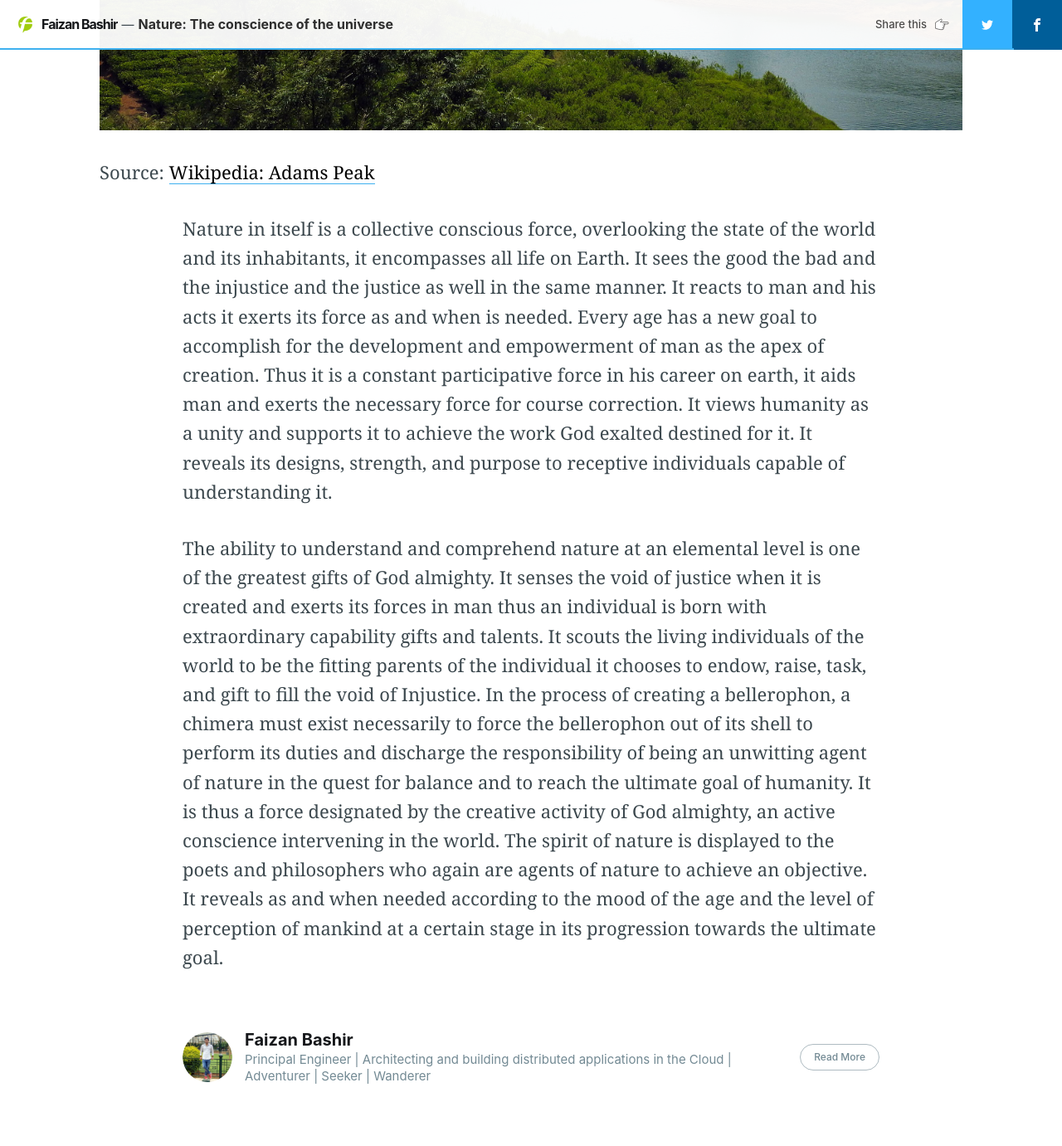
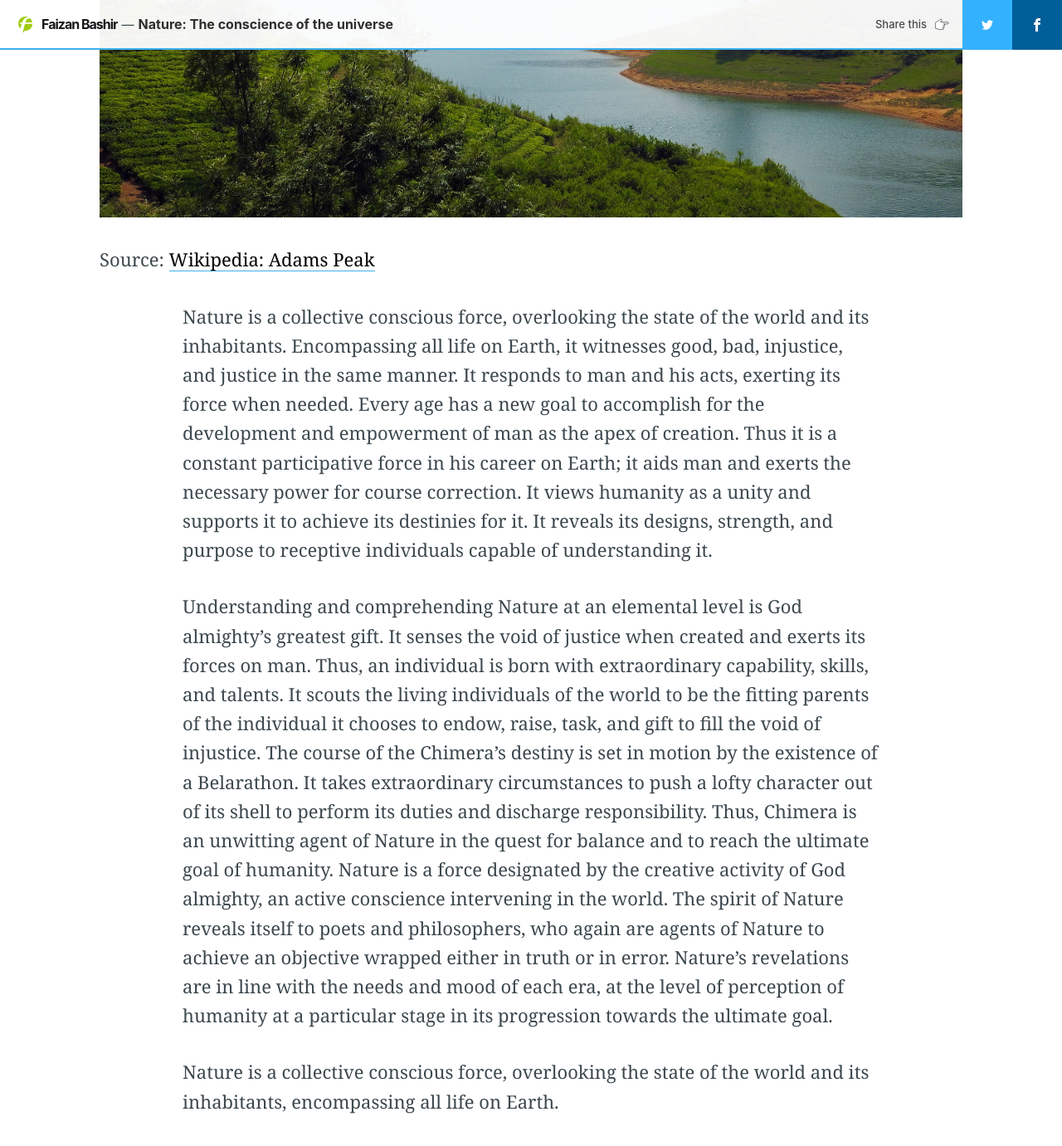
Before and after one commit to faizanbashir/faizanbashir.github.io, a Jekyll site: the page built from _posts/2019-01-24-nature-the-concience-of-the-universe.md, in a window 1280 px wide and 1400 px high, scrolled down 3735 px. Shown: the top 1381 px of the window at 83% size. Built offline with Jekyll 4.4.1, drawn with Linux system fonts in a browser that asks for light colours; nearby versions of some CDN libraries; comment, search, counter and statistics services are not loaded; some of the changed text lies outside the part shown.

Commit message:
Updated post content

```diff
--- a/_posts/2019-01-24-nature-the-concience-of-the-universe.md
+++ b/_posts/2019-01-24-nature-the-concience-of-the-universe.md
@@ -16,18 +16,20 @@
 
 ― Albert Einstein
 
-The universe is filled with wonders, maybe the greatest of its wonders lies in humanity. Humans, the sapient creatures bringing order and sense to the chaos on Earth their part of the universe in their opinion. Life is fascinating and beautiful beyond the seemingly random play of chemistry and biology with no creator in visible sight mankind postulated theories on end to explain the why, how, and what of our existence on this planet. I think humanity is the priceless fruit of a majestic tree in our universe, it may not be the only fruit but at least one we know.
+The universe is replete with wonders; maybe the greatest of its wonders lies in humanity. Life is fascinating and beautiful beyond the seemingly random play of chemistry and biology with no creator in visible sight. Humanity postulated theories to explain the why, how, and what of our existence on this planet. The search for meaning and order is a characteristic trait of humans. Humanity is the priceless fruit of a majestic tree in our universe. It may not be the only fruit, but at least the one we know.
 
 ![The Big Bang](assets/images/posts/bigbang.jpeg)
 Source: [Wikipedia: The Big Bang](https://en.wikipedia.org/wiki/Big_Bang)
 
-During the 13.8 billion years of our universe, if the CMB(Cosmic Microwave Background) is to be believed, our universe has progressed stage after stage from the big bang arising out of a single singularity to rapid expansion caused by quantum fluctuations to the formation of stars from dust and gases to the creation of elements in the core of stars and the tremendous heat produced from supernovae, billions of stars vanished to constitute the wondrous form we assume today. Everything on Earth in simple terms is the remnants of stars, supernovae, and maybe blackholes the seed for wonderful chemistry and thriving biology of our planet was created in the core of stars far greater than our sun, in the cataclysmic explosions of dying stars. To know that every atom of our physical being was at one point of time millions of degrees celsius hot and passed through stage after the stage for billions of years recurrently transmuting its essence.
+The CMB(Cosmic Microwave Background) dates the age of our universe at 13.8 billion years old since its inception in the Big Bang. The universe progressed from the Big Bang singularity to the rapid expansion caused by quantum fluctuations until the furnace of the first stars ignited with a blaze of piercing light, illuminating the dark universe. The ancient stars were born from dust and gases from the Big Bang expansion. The inferno within the core of the stars became the furnace for the fusion of lighter elements into heavier elements and finally in the tremendous heat produced from supernovae. The lifetimes of billions of stars vanished to constitute the wondrous form we assume today. Everything on Earth, in simple terms, is the remnants of stars, supernovae, and maybe blackholes. The seed for our planet's incredible chemistry and thriving biology originated in the core of stars far more significant than our sun, in the cataclysmic explosions of dying stars. Every atom of our being was millions of degrees celsius hot and passed stage after stage for billions of years, continually transmuting the constituent particles of our being.
 
-All of this is compelling enough for me to believe that a creator who is Eternal and Omnipotent must have planned created and executed all of this for some purpose far beyond our petty greed to consume and control the world. He created and fashioned all things to the extent of perfection within the context of the existence of each form, He is the all-knower yet capable enough to appoint overseers to guide everything in existence to the ultimate purpose of creation. There is an inexplicable unity in all things in the universe, Nature is the glue that binds the entire universe from the gravitational anomaly of the great attractor (Laniakea Supercluster) to the weak nuclear force.
+I feel compelled to believe that an Eternal and Omnipotent creator planned, created, and executed all this for some purpose far beyond our petty greed to consume and control the world. He fashioned everything to the extent of perfection within the context of the existence of each form. He is the all-knower yet capable enough to appoint overseers to guide everything in existence to the ultimate purpose of creation. As a result, there is an inexplicable unity in all things in the universe. Our existence spun in the web of space and time, messages resonating across the length of our universe in the form of gravitational waves. Nature is the glue that binds the entire universe from the gravitational anomaly of the great attractor (Laniakea Supercluster) to the weak nuclear force.
 
 ![Adams Peak](assets/images/posts/adams-peak.jpeg)
 Source: [Wikipedia: Adams Peak](https://en.wikipedia.org/wiki/Adam%27s_Peak)
 
-Nature in itself is a collective conscious force, overlooking the state of the world and its inhabitants, it encompasses all life on Earth. It sees the good the bad and the injustice and the justice as well in the same manner. It reacts to man and his acts it exerts its force as and when is needed. Every age has a new goal to accomplish for the development and empowerment of man as the apex of creation. Thus it is a constant participative force in his career on earth, it aids man and exerts the necessary force for course correction. It views humanity as a unity and supports it to achieve the work God exalted destined for it. It reveals its designs, strength, and purpose to receptive individuals capable of understanding it.
+Nature is a collective conscious force, overlooking the state of the world and its inhabitants. Encompassing all life on Earth, it witnesses good, bad, injustice, and justice in the same manner. It responds to man and his acts, exerting its force when needed. Every age has a new goal to accomplish for the development and empowerment of man as the apex of creation. Thus it is a constant participative force in his career on Earth; it aids man and exerts the necessary power for course correction. It views humanity as a unity and supports it to achieve its destinies for it. It reveals its designs, strength, and purpose to receptive individuals capable of understanding it.
 
-The ability to understand and comprehend nature at an elemental level is one of the greatest gifts of God almighty.  It senses the void of justice when it is created and exerts its forces in man thus an individual is born with extraordinary capability gifts and talents. It scouts the living individuals of the world to be the fitting parents of the individual it chooses to endow, raise, task, and gift to fill the void of Injustice. In the process of creating a bellerophon, a chimera must exist necessarily to force the bellerophon out of its shell to perform its duties and discharge the responsibility of being an unwitting agent of nature in the quest for balance and to reach the ultimate goal of humanity. It is thus a force designated by the creative activity of God almighty, an active conscience intervening in the world. The spirit of nature is displayed to the poets and philosophers who again are agents of nature to achieve an objective. It reveals as and when needed according to the mood of the age and the level of perception of mankind at a certain stage in its progression towards the ultimate goal.
+Understanding and comprehending Nature at an elemental level is God almighty's greatest gift. It senses the void of justice when created and exerts its forces on man. Thus, an individual is born with extraordinary capability, skills, and talents. It scouts the living individuals of the world to be the fitting parents of the individual it chooses to endow, raise, task, and gift to fill the void of injustice. The course of the Chimera's destiny is set in motion by the existence of a Belarathon. It takes extraordinary circumstances to push a lofty character out of its shell to perform its duties and discharge responsibility. Thus, Chimera is an unwitting agent of Nature in the quest for balance and to reach the ultimate goal of humanity. Nature is a force designated by the creative activity of God almighty, an active conscience intervening in the world. The spirit of Nature reveals itself to poets and philosophers, who again are agents of Nature to achieve an objective wrapped either in truth or in error. Nature's revelations are in line with the needs and mood of each era, at the level of perception of humanity at a particular stage in its progression towards the ultimate goal.
+
+Nature is a collective conscious force, overlooking the state of the world and its inhabitants, encompassing all life on Earth.
```
